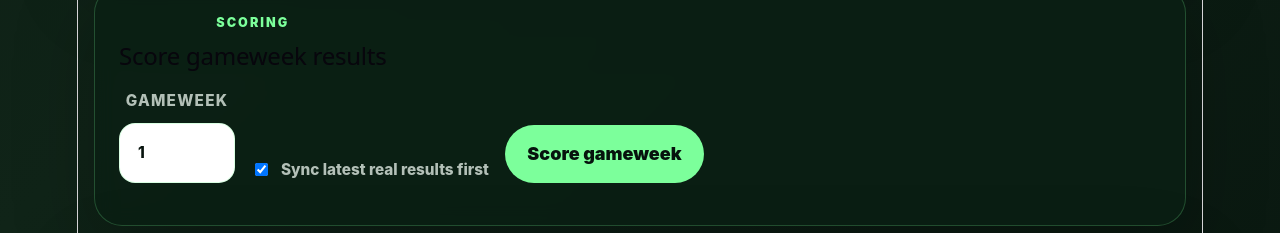
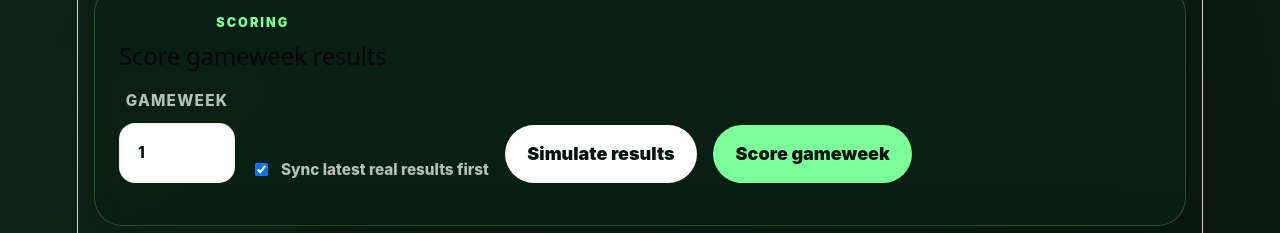
Before and after one commit to MaviUK/binwashguyz, a React (Vite) app: page / in a window 1280 px wide. Shown: the part 1920-2153 px from the top of the page. Built offline with nearby package versions, Linux system fonts and the light colour scheme; no server answers.

Commit message:
Add simulate results button

```diff
--- a/src/components/ScoringPanel.jsx
+++ b/src/components/ScoringPanel.jsx
@@ -6,6 +6,35 @@ export default function ScoringPanel() {
   const [loading, setLoading] = useState(false)
   const [message, setMessage] = useState('')
   const [error, setError] = useState('')
+
+  async function simulateResults() {
+    setLoading(true)
+    setMessage('')
+    setError('')
+
+    try {
+      const response = await fetch('/.netlify/functions/simulateGameweekResults', {
+        method: 'POST',
+        headers: { 'Content-Type': 'application/json' },
+        body: JSON.stringify({
+          gameweekNumber: Number(gameweekNumber),
+        }),
+      })
+
+      const data = await response.json()
+
+      if (!response.ok) {
+        throw new Error(data.message || data.error || 'Could not simulate results')
+      }
+
+      setSyncResults(false)
+      setMessage(`Simulated results for ${data.fixtureCount} fixture(s). Now click Score gameweek.`)
+    } catch (err) {
+      setError(err.message)
+    } finally {
+      setLoading(false)
+    }
+  }
 
   async function scoreGameweek() {
     setLoading(true)
@@ -66,6 +95,9 @@ export default function ScoringPanel() {
           />
           Sync latest real results first
         </label>
+        <button type="button" className="secondary-button" onClick={simulateResults} disabled={loading}>
+          {loading ? 'Working...' : 'Simulate results'}
+        </button>
         <button type="button" onClick={scoreGameweek} disabled={loading}>
           {loading ? 'Scoring...' : 'Score gameweek'}
         </button>
```
